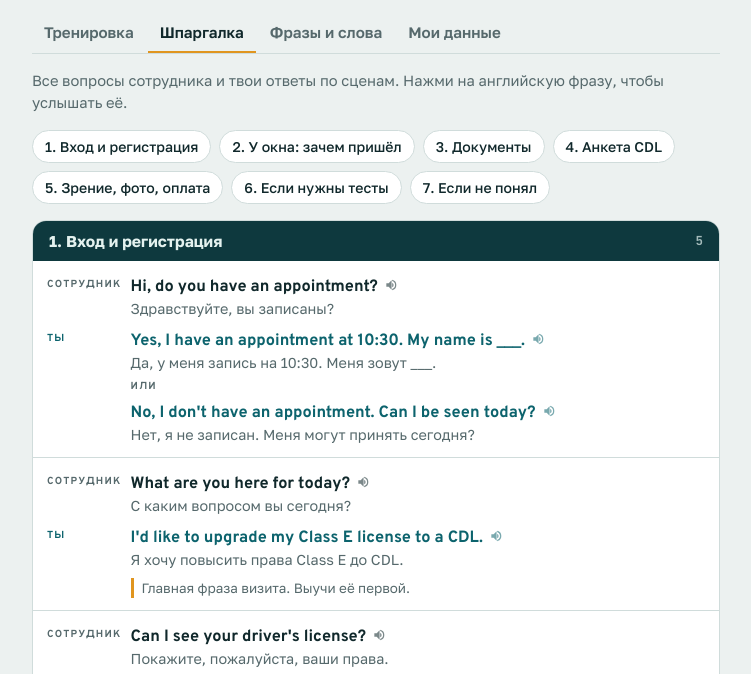
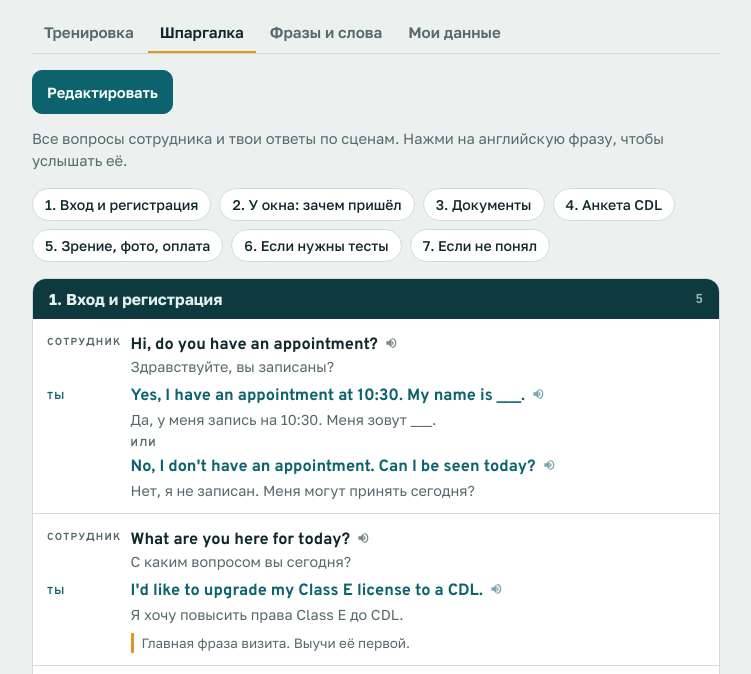
Before and after one commit to new22paul/Dmv-cdl, a plain HTML site: page index.html in a window 1280 px wide. Both pictures are taken after a click on the tab "Шпаргалка". Shown: the part 79-753 px from the top of the page, without its empty margins (264-1015 px from the left). Drawn offline with Linux system fonts and the light colour scheme.

Commit message:
Шпаргалка: режим редактирования — убрать и вернуть вопросы и ответы
Co-Authored-By: Claude Opus 5.5 <noreply@anthropic.com>
Claude-Session: https://claude.ai/code/session_01EY9Yyn2HgtfMm6WiRPpBsv

```diff
--- a/index.html
+++ b/index.html
@@ -149,6 +149,16 @@ textarea::placeholder{color:var(--muted);font-weight:500}
 .sru{display:block;color:var(--muted);font-size:.9rem;line-height:1.4;margin-top:1px}
 .sor{display:block;font:700 .64rem var(--f-sign);letter-spacing:.12em;text-transform:uppercase;color:var(--muted)}
 .snote{grid-column:2;margin:0;font-size:.84rem;color:var(--muted);border-left:3px solid var(--sun);padding-left:8px}
+.sbar{display:flex;flex-wrap:wrap;gap:8px;align-items:center}
+.scount{font:600 .85rem var(--f-mono);color:var(--muted);font-variant-numeric:tabular-nums}
+.sans{display:flex;flex-direction:column;align-items:flex-start;gap:2px}
+.srow.off .stxt,.srow.off .slbl,.sans.off{opacity:.45}
+.sact{grid-column:2;display:flex;justify-content:flex-start}
+.sdel{appearance:none;border:1px solid var(--bad);background:var(--bad-bg);color:var(--bad);border-radius:8px;padding:6px 12px;min-height:36px;font:600 .84rem var(--f-body);cursor:pointer;margin-top:4px}
+.sdel.back{border-color:var(--good);background:var(--good-bg);color:var(--good)}
+.sdel:focus-visible{outline:3px solid var(--sun);outline-offset:2px}
+.toast{position:fixed;left:50%;transform:translateX(-50%);bottom:calc(env(safe-area-inset-bottom, 0px) + 16px);width:min(520px, calc(100% - 32px));background:var(--band);color:var(--band-ink);border-radius:12px;padding:8px 8px 8px 16px;display:flex;align-items:center;justify-content:space-between;gap:12px;box-shadow:0 6px 20px rgba(0,0,0,.28);z-index:20}
+.toast .btn{min-height:38px;background:transparent;border-color:transparent;color:var(--sun)}
 .end h2{margin:0;font-size:1.35rem;text-wrap:balance}
 .stats{display:grid;grid-template-columns:repeat(3,minmax(0,1fr));gap:8px}
 .stat{background:var(--surface-2);border-radius:10px;padding:10px 12px;min-width:0}
@@ -238,6 +248,7 @@ textarea::placeholder{color:var(--muted);font-weight:500}
     </div>
   </section>
 </div>
+<div class="toast" id="toast" role="status" hidden></div>
 
 <script>
 (function(){
@@ -721,18 +732,50 @@ function sheetQ(c){
   return {en:p,ru:r,say:p};
 }
 function sheetA(c){return c.type==="vision"?[VIS_SAMPLE]:c.a.map(function(a){return {en:fill(a.en),ru:fill(a.ru)}})}
+/* what the person removed from the cheat sheet: "c12" = whole question, "c12:1" = one answer */
+var hide=load("sheetHide",{});
+function isHid(k){return !!hide[k]}
+function setHid(k,on){if(on)hide[k]=1;else delete hide[k];save("sheetHide",hide)}
+function visAnswers(c){var n=sheetA(c).length,out=[];for(var i=0;i<n;i++)if(!isHid(c.id+":"+i))out.push(i);return out.length?out:[0]}
+var toastT=null;
+function toast(msg,k){
+  var el=$("#toast");
+  el.innerHTML='<span>'+esc(msg)+'</span>'+(k?'<button class="btn" data-act="sundo" data-k="'+esc(k)+'">Вернуть</button>':'');
+  el.hidden=false;clearTimeout(toastT);toastT=setTimeout(function(){el.hidden=true},6000);
+}
 function renderSheet(){
-  var spk=SPEAKER;
-  var h='<p class="slead">Все вопросы сотрудника и твои ответы по сценам. Нажми на английскую фразу, чтобы услышать её.</p>';
-  h+='<div class="scenes">'+SCENES.map(function(sc){return '<button class="chip" data-act="sjump" data-v="'+sc.id+'">'+sc.id+'. '+esc(sc.name)+'</button>'}).join("")+'</div>';
-  SCENES.forEach(function(sc){
-    var cs=sceneCards(sc.id);
-    h+='<section class="sgroup" id="sheet-s'+sc.id+'"><h2>'+sc.id+'. '+esc(sc.name)+'<span>'+cs.length+'</span></h2>';
-    cs.forEach(function(c){
-      var q=sheetQ(c),as=sheetA(c);
-      h+='<div class="srow"><span class="slbl">Сотрудник</span><div class="stxt"><div><button class="sen" data-act="sq" data-id="'+c.id+'">'+esc(q.en)+spk+'</button><span class="sru">'+esc(q.ru)+'</span></div></div>';
-      h+='<span class="slbl you">Ты</span><div class="stxt">'+as.map(function(a,i){return (i?'<span class="sor">или</span>':'')+'<div><button class="sen ans" data-act="sa" data-id="'+c.id+'" data-i="'+i+'">'+esc(a.en)+spk+'</button><span class="sru">'+esc(a.ru)+'</span></div>'}).join("")+'</div>';
+  var spk=SPEAKER,ed=!!st.sheetEdit,all=ed&&!!st.sheetShowHidden;
+  var removed=Object.keys(hide).length;
+  var h='<div class="sbar"><button class="btn'+(ed?' good':' primary')+'" data-act="sedit">'+(ed?'Готово':'Редактировать')+'</button>';
+  if(removed)h+='<span class="scount">Убрано: '+removed+'</span>';
+  if(ed&&removed)h+='<button class="btn" data-act="sshow" aria-pressed="'+all+'">'+(all?'Скрыть убранное':'Показать убранное')+'</button><button class="btn" data-act="srestall">Вернуть всё</button>';
+  h+='</div>';
+  h+=ed?'<p class="slead">Нажми «Убрать вопрос», чтобы удалить его из шпаргалки, или «Убрать ответ», если вариантов ответа несколько. Убранное можно вернуть. На тренировку это не влияет.</p>'
+       :'<p class="slead">Все вопросы сотрудника и твои ответы по сценам. Нажми на английскую фразу, чтобы услышать её.</p>';
+  var groups=SCENES.map(function(sc){
+    var cs=sceneCards(sc.id).filter(function(c){return all||!isHid(c.id)});
+    return {sc:sc,cs:cs};
+  }).filter(function(g){return g.cs.length});
+  h+='<div class="scenes">'+groups.map(function(g){return '<button class="chip" data-act="sjump" data-v="'+g.sc.id+'">'+g.sc.id+'. '+esc(g.sc.name)+'</button>'}).join("")+'</div>';
+  if(!groups.length)h+='<p class="slead">Все вопросы убраны. Нажми «Редактировать», затем «Вернуть всё».</p>';
+  groups.forEach(function(g){
+    var shown=g.cs.filter(function(c){return !isHid(c.id)}).length;
+    h+='<section class="sgroup" id="sheet-s'+g.sc.id+'"><h2>'+g.sc.id+'. '+esc(g.sc.name)+'<span>'+shown+'</span></h2>';
+    g.cs.forEach(function(c){
+      var q=sheetQ(c),as=sheetA(c),cardOff=isHid(c.id),vis=visAnswers(c);
+      var idx=all?as.map(function(a,i){return i}):vis;
+      h+='<div class="srow'+(cardOff?' off':'')+'"><span class="slbl">Сотрудник</span><div class="stxt"><div><button class="sen" data-act="sq" data-id="'+c.id+'">'+esc(q.en)+spk+'</button><span class="sru">'+esc(q.ru)+'</span></div></div>';
+      h+='<span class="slbl you">Ты</span><div class="stxt">'+idx.map(function(i,n){
+        var a=as[i],k=c.id+":"+i,aOff=isHid(k);
+        var tool='';
+        if(ed&&!cardOff){
+          if(aOff)tool='<button class="sdel back" data-act="srest" data-k="'+k+'">Вернуть ответ</button>';
+          else if(vis.length>1)tool='<button class="sdel" data-act="shide" data-k="'+k+'">Убрать ответ</button>';
+        }
+        return (n?'<span class="sor">или</span>':'')+'<div class="sans'+(aOff?' off':'')+'"><button class="sen ans" data-act="sa" data-id="'+c.id+'" data-i="'+i+'">'+esc(a.en)+spk+'</button><span class="sru">'+esc(a.ru)+'</span>'+tool+'</div>';
+      }).join("")+'</div>';
       if(c.n)h+='<p class="snote">'+esc(c.n)+'</p>';
+      if(ed)h+='<div class="sact">'+(cardOff?'<button class="sdel back" data-act="srest" data-k="'+c.id+'">Вернуть вопрос</button>':'<button class="sdel" data-act="shide" data-k="'+c.id+'">Убрать вопрос</button>')+'</div>';
       h+='</div>';
     });
     h+='</section>';
@@ -803,6 +846,15 @@ document.addEventListener("click",function(e){
     case "pvy":speak(VIS_YOU[i][0]);break;
     case "sq":var sc1=byId[b.getAttribute("data-id")];if(sc1)speak(sheetQ(sc1).say,baseRate()*(sc1.rate||1));break;
     case "sa":var sc2=byId[b.getAttribute("data-id")];if(sc2){var aa=sheetA(sc2)[i];if(aa)speak(sc2.type==="vision"?"K. Z. R. D.":aa.en,sc2.type==="vision"?0.8:undefined)}break;
+    case "sedit":st.sheetEdit=!st.sheetEdit;if(!st.sheetEdit)st.sheetShowHidden=false;renderSheet();break;
+    case "sshow":st.sheetShowHidden=!st.sheetShowHidden;renderSheet();break;
+    case "shide":var hk=b.getAttribute("data-k");setHid(hk,true);renderSheet();toast(hk.indexOf(":")>-1?"Ответ убран":"Вопрос убран",hk);break;
+    case "srest":setHid(b.getAttribute("data-k"),false);renderSheet();break;
+    case "sundo":setHid(b.getAttribute("data-k"),false);$("#toast").hidden=true;renderSheet();break;
+    case "srestall":
+      if(b.getAttribute("data-armed")==="1"){hide={};save("sheetHide",hide);st.sheetShowHidden=false;renderSheet();toast("Всё возвращено")}
+      else{b.setAttribute("data-armed","1");b.textContent="Нажми ещё раз";setTimeout(function(){if(b.isConnected&&b.getAttribute("data-armed")==="1"){b.removeAttribute("data-armed");b.textContent="Вернуть всё"}},4000)}
+      break;
     case "sjump":var tgt=document.getElementById("sheet-s"+v);if(tgt)tgt.scrollIntoView({behavior:window.matchMedia("(prefers-reduced-motion: reduce)").matches?"auto":"smooth",block:"start"});break;
     case "know":grade(true);break;
     case "again":grade(false);break;
--- a/sw.js
+++ b/sw.js
@@ -1,6 +1,6 @@
 /* Offline support. Page: network first, so updates arrive when online; cache when offline.
    Icons and fonts: cache first. */
-const CACHE = "dmv-cdl-v4";
+const CACHE = "dmv-cdl-v5";
 const CORE = [
   "./",
   "./index.html",
```
